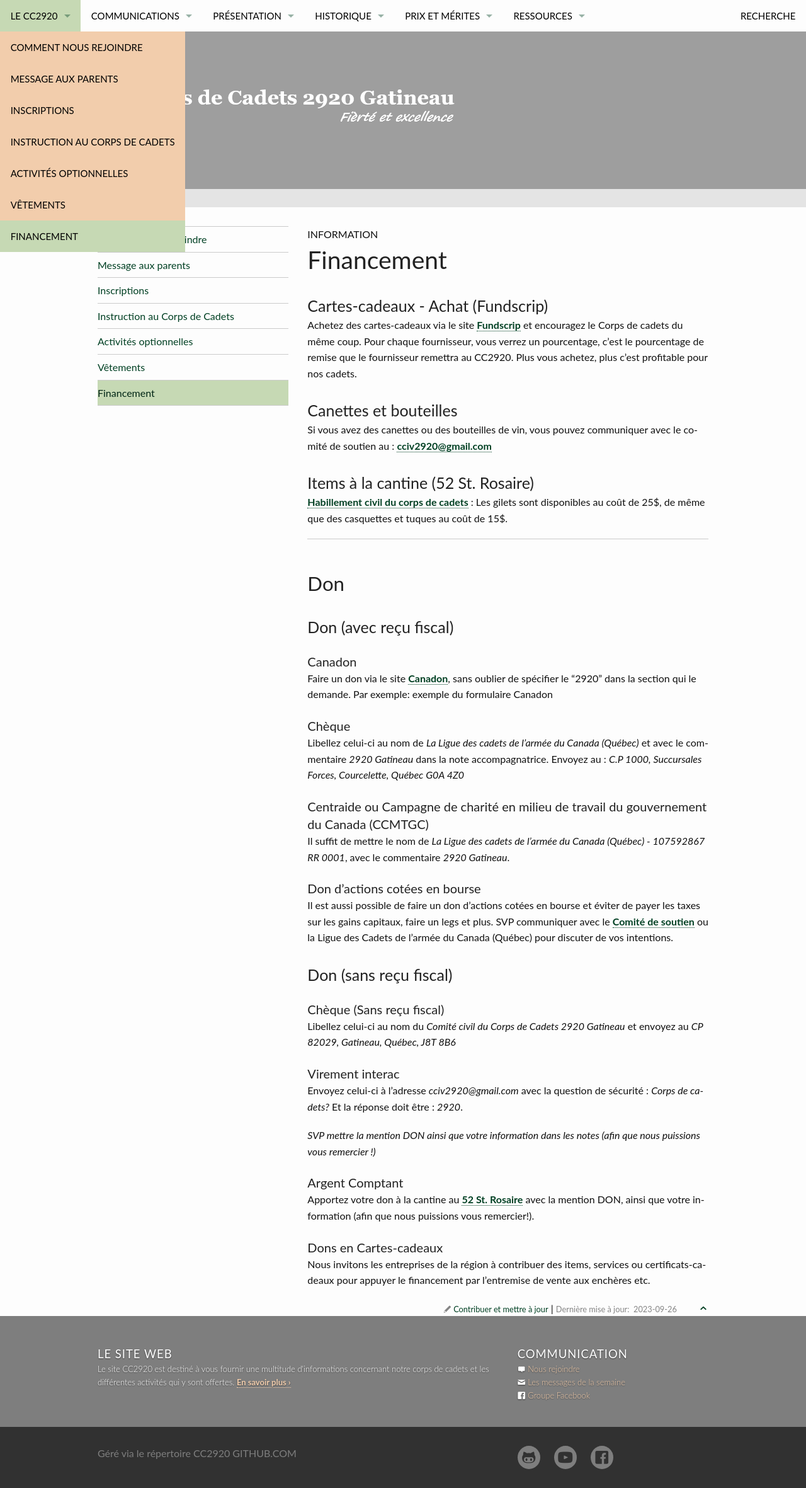
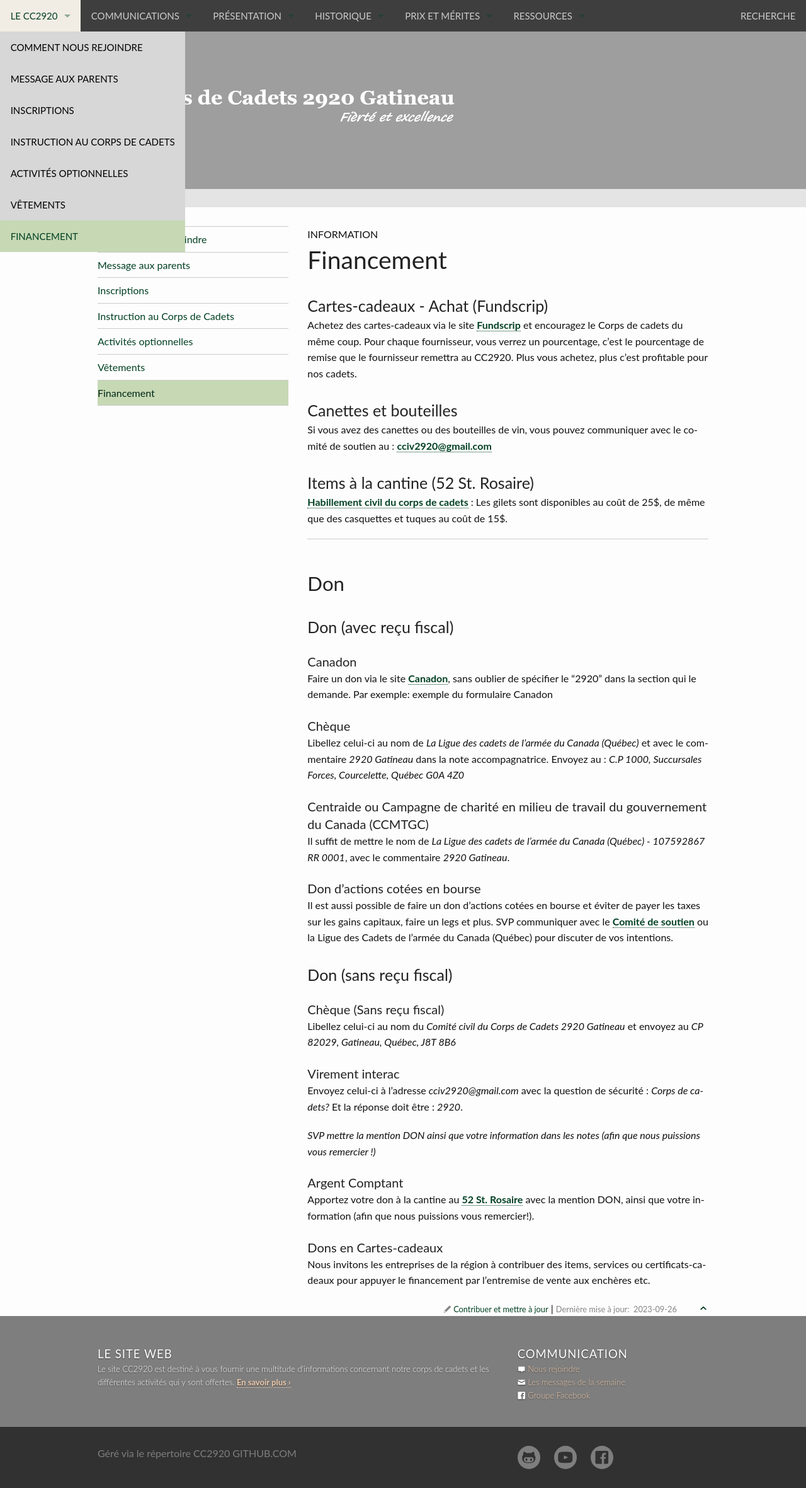
Before and after one commit to CC2920/web, a Jekyll site: the page built from _information/financement.md, in a window 1280 px wide. Shown: the whole page at 63% size. Built offline with Jekyll 4.4.1, drawn with Linux system fonts in a browser that asks for light colours.

Commit message:
Fix menu colors (mobile + desktop view)

```diff
--- a/_sass/_01_settings_colors.scss
+++ b/_sass/_01_settings_colors.scss
@@ -87,35 +87,33 @@ $grey-16            : #0B0B0B;
 /* Topbar-Navigation
 ------------------------------------------------------------------- */
 
-$topbar-bg-color    : $body-bg;
+$topbar-bg-color    : $grey-12;
 $topbar-bg          : $topbar-bg-color;
 
 
 $topbar-dropdown-toggle-color: $ci-1;
 
-$topbar-link-color  : #000;
-$topbar-link-color-hover: #000;
-$topbar-link-color-active: #000;
-$topbar-link-color-active-hover: #000;
+$topbar-link-color  : $grey-3;
+$topbar-link-color-hover: $grey-12;
+$topbar-link-color-active: $ci-1;
+$topbar-link-color-active-hover: $ci-1;
 
-$topbar-dropdown-label-color: $ci-2;
+$topbar-dropdown-label-color: $topbar-link-color;
 $topbar-dropdown-link-bg-hover: $ci-3;
 
 $topbar-link-bg-active: $ci-2; // Active Navigation Link
 $topbar-link-bg-hover: $ci-3;
-$topbar-link-bg-active-hover: $ci-2;
+$topbar-link-bg-active-hover: $ci-3;
 
 
-$topbar-dropdown-bg: $ci-2; // Background Mobile Navigation
+$topbar-dropdown-bg: $grey-12; // Background Mobile Navigation
 $topbar-dropdown-link-color: #000;
-$topbar-dropdown-link-bg: $ci-6;
+$topbar-dropdown-link-bg: $grey-2;
 
-$topbar-menu-link-color-toggled: $ci-1;
-$topbar-menu-icon-color-toggled: $ci-1;
-$topbar-menu-link-color: #000;
-$topbar-menu-icon-color: #000;
-$topbar-menu-link-color-toggled: $ci-4;
-$topbar-menu-icon-color-toggled: $ci-4;
+$topbar-menu-link-color-toggled: $grey-2;
+$topbar-menu-icon-color-toggled: $grey-2;
+$topbar-menu-link-color: $grey-2;
+$topbar-menu-icon-color: $grey-2;
 
 
 
```
Also changed, not shown: 1 other file.
